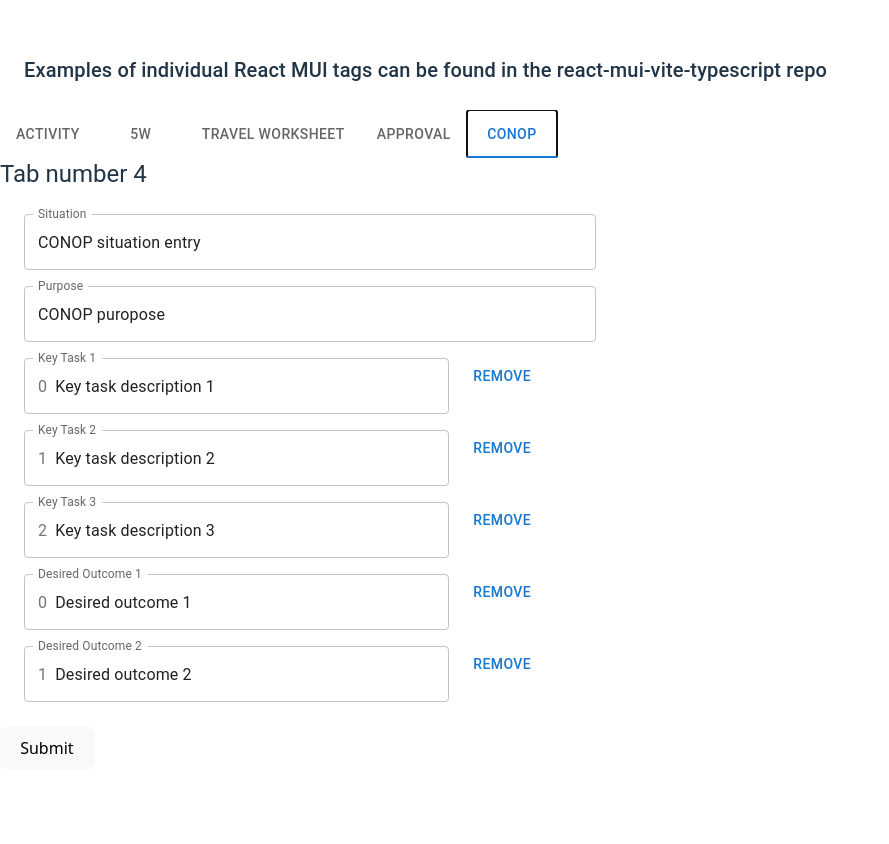
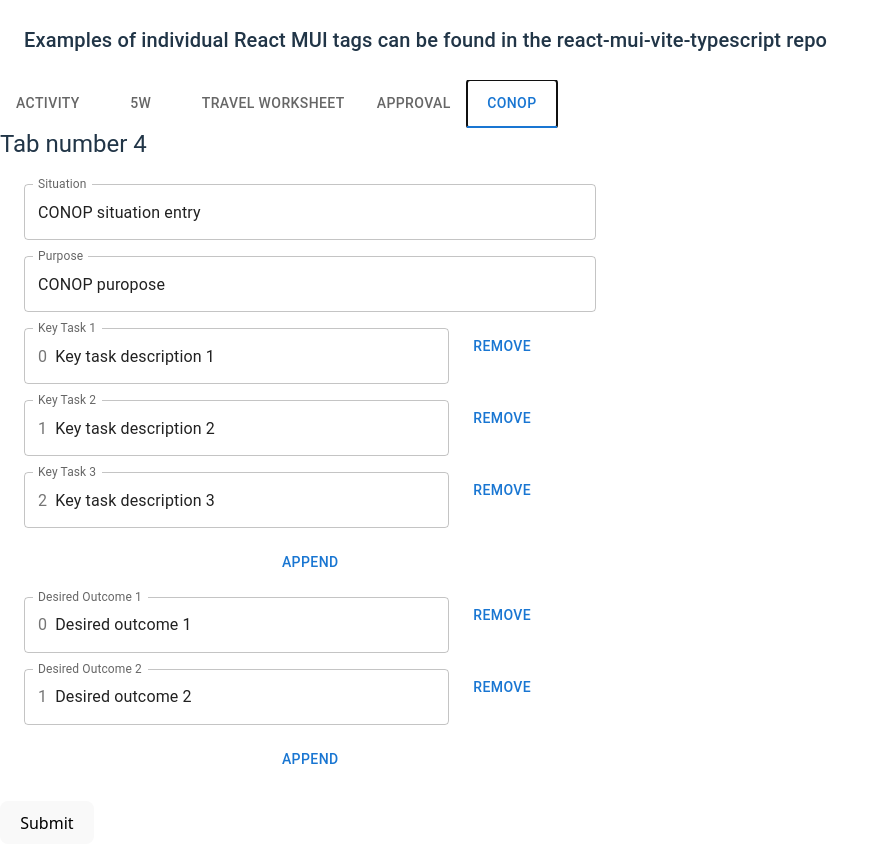
Before and after one commit to themrchas/react-mui-hook-form-zod, a React (Vite) app: page / in a window 1280 px wide. Both pictures are taken after a click on the tab "CONOP". Shown: the whole page, without its empty margins (0-889 px from the left). Before the commit the page ends 800 px from the top, so only its background shows below. Built offline with nearby package versions, Linux system fonts and the light colour scheme.

Commit message:
more mods

```diff
--- a/src/components/synch/Conop.tsx
+++ b/src/components/synch/Conop.tsx
@@ -1,14 +1,14 @@
 
 import { useFormContext, get, useFieldArray } from "react-hook-form";
 
-import { Stack, TextField, Typography, Grid, Box,  Button, InputAdornment, Select, MenuItem, Autocomplete } from '@mui/material';
+import { Stack, TextField, Typography, Grid, Box, Button, InputAdornment, Select, MenuItem, Autocomplete } from '@mui/material';
 
 
 
 
 export const Conop = () => {
 
-    const { register, control, formState: {errors}} = useFormContext();
+    const { register, control, formState: { errors } } = useFormContext();
 
     const { fields: fieldsKeyTasks, append: appendKeyTasks, remove: removeKeyTasks } = useFieldArray({
         name: 'conop.keyTask',    //Use 'travelItems' as the field array to use to store dynamic content; this must be an array of objects
@@ -16,7 +16,7 @@
 
     })
 
-    const { fields: fieldsDesiredOutcomes, append:appendDesiredOutcomes, remove: removeDesiredOutcomes } = useFieldArray({
+    const { fields: fieldsDesiredOutcomes, append: appendDesiredOutcomes, remove: removeDesiredOutcomes } = useFieldArray({
         name: 'conop.desiredOutcome',    //Use 'travelItems' as the field array to use to store dynamic content; this must be an array of objects
         control  //This is control returned from useForm hook
 
@@ -63,7 +63,6 @@
 
                         <>
 
-
                             <Grid size={9}>
                                 <TextField
                                     key={field.id}
@@ -81,18 +80,13 @@
 
                     ))}
 
-
-
-
-
                 </Grid>
-
+<Button type="button" onClick={() => appendDesiredOutcomes(fieldsKeyTasks.length)}>Append</Button>
                 <Grid container spacing={2}>
 
                     {fieldsDesiredOutcomes.map((field, index) => (
 
                         <>
-
 
                             <Grid size={9}>
                                 <TextField
@@ -111,11 +105,8 @@
 
                     ))}
 
-
-
-
-
                 </Grid>
+                <Button type="button" onClick={() => appendDesiredOutcomes(fieldsDesiredOutcomes.length)}>Append</Button>
 
 
 
```
Lines whose indentation alone changed are shown as unchanged.
